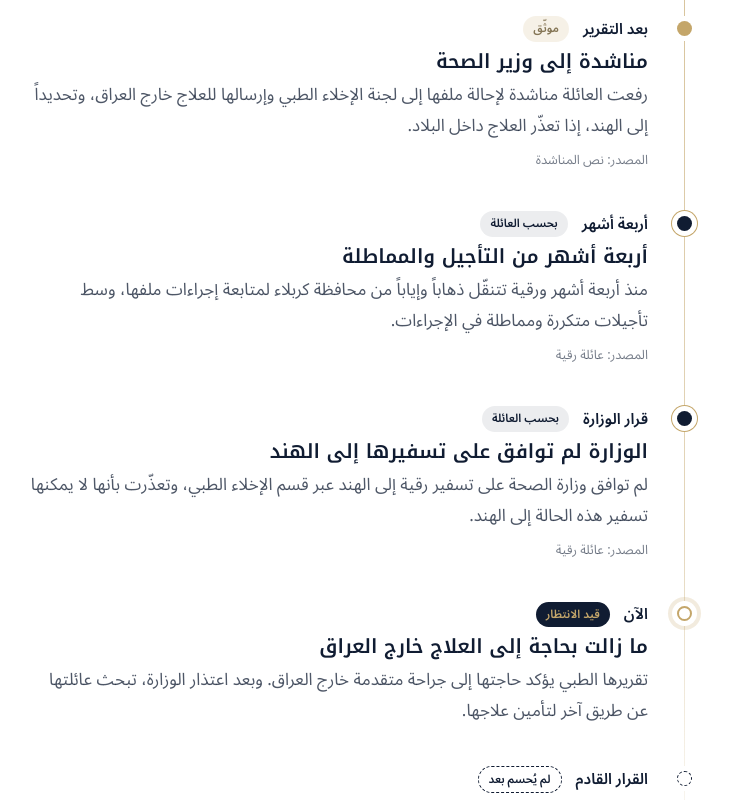
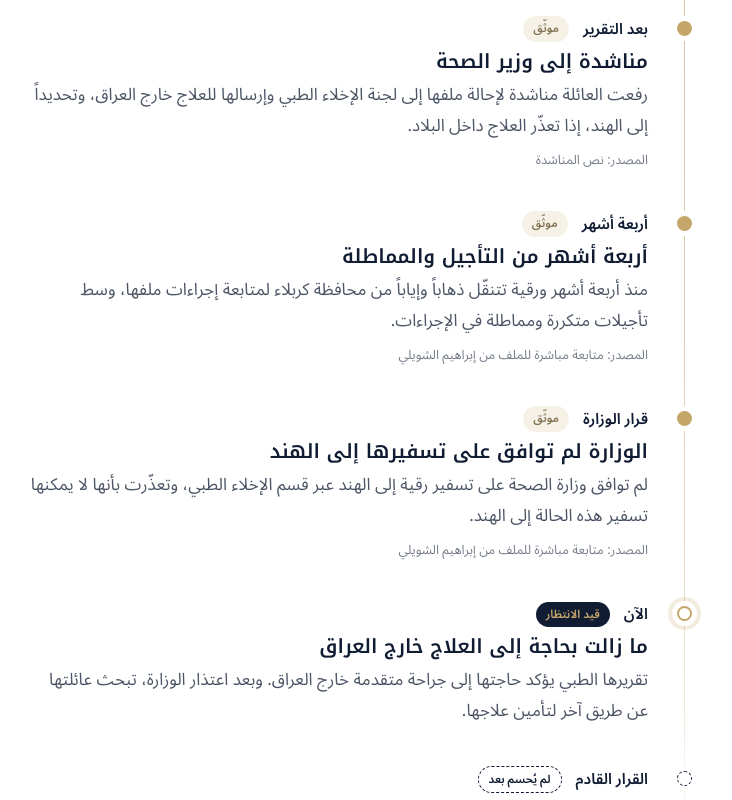
Before and after one commit to ibrahim205b-tech/roqaya, a plain HTML site: page index.html in a window 1280 px wide. Shown: the part 6167-6967 px from the top of the page, without its empty margins (538-1270 px from the left). Drawn offline with Linux system fonts and the light colour scheme.

Commit message:
Mark the ministry's decision and the four months of delays as documented
The site's advocate followed these decisions directly and vouches for them,
so the two stages move from "reported by the family" to "documented", with
the source set to his direct follow-up. Removed "according to the family"
from the update and the FAQ in all three languages.

Co-Authored-By: Claude Opus 5.5 <noreply@anthropic.com>
Claude-Session: https://claude.ai/code/session_013LWjWofw6vqk2tQPUJ4oGE

```diff
--- a/assets/js/content.js
+++ b/assets/js/content.js
@@ -136,20 +136,20 @@ window.SITE = {
       text: { ar: "رفعت العائلة مناشدة لإحالة ملفها إلى لجنة الإخلاء الطبي وإرسالها للعلاج خارج العراق، وتحديداً إلى الهند، إذا تعذّر العلاج داخل البلاد.",
               en: "The family appealed for her file to be referred to the medical evacuation committee and for her to be treated abroad — specifically in India — if treatment is not available in Iraq.", ckb: "خێزانەکەی داوایان کرد دۆسیەکەی بنێردرێت بۆ لیژنەی گواستنەوەی پزیشکی و بۆ چارەسەر بنێردرێتە دەرەوەی عێراق، بە تایبەتی هیندستان، ئەگەر چارەسەرەکەی لە ناوخۆ دابین نەکرا." },
       source: { ar: "نص المناشدة", en: "Text of the appeal", ckb: "دەقی داواکە" } },
-    { status: "family", date: "",
+    { status: "done", date: "",
       when: { ar: "أربعة أشهر", en: "Four months", ckb: "چوار مانگ" },
       title: { ar: "أربعة أشهر من التأجيل والمماطلة", en: "Four months of delays", ckb: "چوار مانگ دواخستن و دواکەوتن" },
       text: { ar: "منذ أربعة أشهر ورقية تتنقّل ذهاباً وإياباً من محافظة كربلاء لمتابعة إجراءات ملفها، وسط تأجيلات متكررة ومماطلة في الإجراءات.",
               en: "For four months, Ruqayya has been travelling back and forth from Karbala to follow up on her file, facing repeated postponements and delays in the procedures.",
               ckb: "ماوەی چوار مانگە ڕوقەیە لە پارێزگای کەربەلاوە دێت و دەچێت بۆ بەدواداچوونی ڕێکارەکانی دۆسیەکەی، لە نێو دواخستنی بەردەوام و دواکەوتنی ڕێکارەکاندا." },
-      source: { ar: "عائلة رقية", en: "Ruqayya's family", ckb: "خێزانی ڕوقەیە" } },
-    { status: "family", date: "",
+      source: { ar: "متابعة مباشرة للملف من إبراهيم الشويلي", en: "Followed up directly by Ibrahim Al-Shuwaili", ckb: "بەدواداچوونی ڕاستەوخۆی دۆسیەکە لە لایەن ئیبراهیم شوەیلی" } },
+    { status: "done", date: "",
       when: { ar: "قرار الوزارة", en: "The ministry's decision", ckb: "بڕیاری وەزارەت" },
       title: { ar: "الوزارة لم توافق على تسفيرها إلى الهند", en: "The ministry did not approve sending her to India", ckb: "وەزارەت ڕەزامەندیی نەدا بە ناردنی بۆ هیندستان" },
       text: { ar: "لم توافق وزارة الصحة على تسفير رقية إلى الهند عبر قسم الإخلاء الطبي، وتعذّرت بأنها لا يمكنها تسفير هذه الحالة إلى الهند.",
               en: "The Ministry of Health did not approve sending Ruqayya to India through the medical evacuation department, saying it could not send this case to India.",
               ckb: "وەزارەتی تەندروستی ڕەزامەندیی نەدا بە ناردنی ڕوقەیە بۆ هیندستان لە ڕێگەی بەشی گواستنەوەی پزیشکییەوە، و بیانووی ئەوەی هێنایەوە کە ناتوانێت ئەم حاڵەتە بنێرێتە هیندستان." },
-      source: { ar: "عائلة رقية", en: "Ruqayya's family", ckb: "خێزانی ڕوقەیە" } },
+      source: { ar: "متابعة مباشرة للملف من إبراهيم الشويلي", en: "Followed up directly by Ibrahim Al-Shuwaili", ckb: "بەدواداچوونی ڕاستەوخۆی دۆسیەکە لە لایەن ئیبراهیم شوەیلی" } },
     { status: "pending", date: "",
       when: { ar: "الآن", en: "Now", ckb: "ئێستا" },
       title: { ar: "ما زالت بحاجة إلى العلاج خارج العراق", en: "She still needs treatment outside Iraq", ckb: "هێشتا پێویستی بە چارەسەر هەیە لە دەرەوەی عێراق" },
@@ -172,9 +172,9 @@ window.SITE = {
       summary: { ar: "بعد أربعة أشهر من التأجيلات، تعذّرت الوزارة بأنها لا يمكنها تسفير حالتها إلى الهند عبر قسم الإخلاء الطبي.",
                  en: "After four months of delays, the ministry said it could not send her case to India through the medical evacuation department.",
                  ckb: "دوای چوار مانگ دواخستن، وەزارەت بیانووی ئەوەی هێنایەوە کە ناتوانێت حاڵەتەکەی لە ڕێگەی بەشی گواستنەوەی پزیشکییەوە بنێرێتە هیندستان." },
-      body: { ar: "بحسب عائلة رقية، لم توافق وزارة الصحة على تسفيرها إلى الهند عبر قسم الإخلاء الطبي، وتعذّرت بأنها لا يمكنها تسفير هذه الحالة إلى دولة الهند.\n\nجاء ذلك بعد أربعة أشهر من التأجيلات والمماطلة في الإجراءات، كانت رقية خلالها تتنقّل ذهاباً وإياباً من محافظة كربلاء لمتابعة ملفها، رغم مرضها.\n\nما زال تقريرها الطبي يؤكد حاجتها إلى جراحة متقدمة خارج العراق، وتبحث عائلتها اليوم عن طريق آخر لتأمين علاجها.",
-              en: "According to Ruqayya's family, the Ministry of Health did not approve sending her to India through the medical evacuation department, saying it could not send this case to India.\n\nThis came after four months of postponements and delays in the procedures, during which Ruqayya, despite her illness, travelled back and forth from Karbala to follow up on her file.\n\nHer medical report still confirms that she needs advanced surgery outside Iraq, and her family is now looking for another way to secure her treatment.",
-              ckb: "بەپێی قسەی خێزانی ڕوقەیە، وەزارەتی تەندروستی ڕەزامەندیی نەدا بە ناردنی بۆ هیندستان لە ڕێگەی بەشی گواستنەوەی پزیشکییەوە، و بیانووی ئەوەی هێنایەوە کە ناتوانێت ئەم حاڵەتە بنێرێتە وڵاتی هیندستان.\n\nئەمە دوای چوار مانگ دواخستن و دواکەوتنی ڕێکارەکان هات، کە لەو ماوەیەدا ڕوقەیە سەرەڕای نەخۆشییەکەی لە پارێزگای کەربەلاوە دەهات و دەچوو بۆ بەدواداچوونی دۆسیەکەی.\n\nڕاپۆرتە پزیشکییەکەی هێشتا جەخت دەکاتەوە کە پێویستی بە نەشتەرگەرییەکی پێشکەوتووە لە دەرەوەی عێراق، و خێزانەکەی ئێستا بە دوای ڕێگایەکی تردا دەگەڕێن بۆ دابینکردنی چارەسەرەکەی." } },
+      body: { ar: "لم توافق وزارة الصحة على تسفيرها إلى الهند عبر قسم الإخلاء الطبي، وتعذّرت بأنها لا يمكنها تسفير هذه الحالة إلى دولة الهند.\n\nجاء ذلك بعد أربعة أشهر من التأجيلات والمماطلة في الإجراءات، كانت رقية خلالها تتنقّل ذهاباً وإياباً من محافظة كربلاء لمتابعة ملفها، رغم مرضها.\n\nما زال تقريرها الطبي يؤكد حاجتها إلى جراحة متقدمة خارج العراق، وتبحث عائلتها اليوم عن طريق آخر لتأمين علاجها.",
+              en: "The Ministry of Health did not approve sending her to India through the medical evacuation department, saying it could not send this case to India.\n\nThis came after four months of postponements and delays in the procedures, during which Ruqayya, despite her illness, travelled back and forth from Karbala to follow up on her file.\n\nHer medical report still confirms that she needs advanced surgery outside Iraq, and her family is now looking for another way to secure her treatment.",
+              ckb: "وەزارەتی تەندروستی ڕەزامەندیی نەدا بە ناردنی بۆ هیندستان لە ڕێگەی بەشی گواستنەوەی پزیشکییەوە، و بیانووی ئەوەی هێنایەوە کە ناتوانێت ئەم حاڵەتە بنێرێتە وڵاتی هیندستان.\n\nئەمە دوای چوار مانگ دواخستن و دواکەوتنی ڕێکارەکان هات، کە لەو ماوەیەدا ڕوقەیە سەرەڕای نەخۆشییەکەی لە پارێزگای کەربەلاوە دەهات و دەچوو بۆ بەدواداچوونی دۆسیەکەی.\n\nڕاپۆرتە پزیشکییەکەی هێشتا جەخت دەکاتەوە کە پێویستی بە نەشتەرگەرییەکی پێشکەوتووە لە دەرەوەی عێراق، و خێزانەکەی ئێستا بە دوای ڕێگایەکی تردا دەگەڕێن بۆ دابینکردنی چارەسەرەکەی." } },
     { date: "2026-11-24", photo: "",
       title: { ar: "إطلاق النسخة الجديدة من منصة رقية", en: "The new Ruqayya platform is live", ckb: "وەشانی نوێی پلاتفۆرمی ڕوقەیە بڵاو کرایەوە" },
       summary: { ar: "صار الموقع متاحاً بالعربية والكردية والإنجليزية، مع أرشيف منظّم للوثائق الطبية ومسار زمني للرحلة العلاجية.",
@@ -255,8 +255,8 @@ window.SITE = {
       a: { ar: "ساركوما العظام، وهو ورم عظمي خبيث أصاب منطقة الحوض والعجز بالقرب من الفقرات. عاد المرض بعد الجراحة والعلاج الكيميائي، بحسب فحص PET/CT بتاريخ 9 آب 2026.",
            en: "Osteosarcoma, a malignant bone tumour in the pelvis and sacrum, close to the spine. According to a PET/CT scan dated 9 August 2026, the disease returned after surgery and chemotherapy.", ckb: "ئۆستیۆسارکۆما، کە شێرپەنجەیەکی ئێسکە و ناوچەی حەوز و عەجزی نزیک بڕبڕەکانی پشتی گرتووە. بەپێی پشکنینی PET/CT لە ٩ی ئابی ٢٠٢٦، نەخۆشییەکە دوای نەشتەرگەری و چارەسەری کیمیایی گەڕاوەتەوە." } },
     { q: { ar: "ما العلاج الذي تحتاجه؟", en: "What treatment does she need?", ckb: "پێویستی بە چ چارەسەرێکە؟" },
-      a: { ar: "بحسب تقرير مستشفى الإمام الحسن المجتبى التعليمي (21 أيلول 2026)، تحتاج إلى جراحة متقدمة خارج العراق. طلبت العائلة تسفيرها إلى الهند عبر قسم الإخلاء الطبي، لكن وزارة الصحة لم توافق على ذلك بحسب العائلة، ولم يُحدَّد بعد مستشفى ولا موعد للجراحة.",
-           en: "According to the Imam Al-Hassan Al-Mujtaba Teaching Hospital report (21 September 2026), she needs advanced surgery outside Iraq. The family asked for her to be sent to India through the medical evacuation department, but according to the family the Ministry of Health did not approve it. No hospital or surgery date has been set yet.", ckb: "بەپێی ڕاپۆرتی نەخۆشخانەی فێرکاریی ئیمام حەسەن موجتەبا (٢١ی ئەیلوولی ٢٠٢٦)، پێویستی بە نەشتەرگەرییەکی پێشکەوتووە لە دەرەوەی عێراق. خێزانەکەی داوایان کرد لە ڕێگەی بەشی گواستنەوەی پزیشکییەوە بنێردرێتە هیندستان، بەڵام بەپێی قسەی خێزانەکە وەزارەتی تەندروستی ڕەزامەندیی نەدا، و هێشتا نە نەخۆشخانە و نە کاتی نەشتەرگەرییەکە دیاری نەکراون." } },
+      a: { ar: "بحسب تقرير مستشفى الإمام الحسن المجتبى التعليمي (21 أيلول 2026)، تحتاج إلى جراحة متقدمة خارج العراق. طلبت العائلة تسفيرها إلى الهند عبر قسم الإخلاء الطبي، لكن وزارة الصحة لم توافق على ذلك، ولم يُحدَّد بعد مستشفى ولا موعد للجراحة.",
+           en: "According to the Imam Al-Hassan Al-Mujtaba Teaching Hospital report (21 September 2026), she needs advanced surgery outside Iraq. The family asked for her to be sent to India through the medical evacuation department, but the Ministry of Health did not approve it. No hospital or surgery date has been set yet.", ckb: "بەپێی ڕاپۆرتی نەخۆشخانەی فێرکاریی ئیمام حەسەن موجتەبا (٢١ی ئەیلوولی ٢٠٢٦)، پێویستی بە نەشتەرگەرییەکی پێشکەوتووە لە دەرەوەی عێراق. خێزانەکەی داوایان کرد لە ڕێگەی بەشی گواستنەوەی پزیشکییەوە بنێردرێتە هیندستان، بەڵام وەزارەتی تەندروستی ڕەزامەندیی نەدا، و هێشتا نە نەخۆشخانە و نە کاتی نەشتەرگەرییەکە دیاری نەکراون." } },
     { q: { ar: "هل يستقبل هذا الموقع الأموال؟", en: "Does this website collect money?", ckb: "ئایا ئەم ماڵپەڕە پارە وەردەگرێت؟" },
       a: { ar: "لا. لا يحتوي الموقع على بوابة دفع ولا يستلم أي مبلغ. التحويل يتم مباشرة إلى والد رقية عبر البيانات المنشورة في قسم التبرع والدعم.",
            en: "No. The site has no payment gateway and receives no money. Transfers go directly to Ruqayya's father using the details in the Donate & Support section.", ckb: "نەخێر. ماڵپەڕەکە دەروازەی پارەدانی تێدا نییە و هیچ پارەیەک وەرناگرێت. پارە ڕاستەوخۆ بۆ باوکی ڕوقەیە دەگوازرێتەوە لە ڕێگەی ئەو زانیارییانەی لە بەشی بەخشین و پشتگیریدا بڵاو کراونەتەوە." } },
```
Also changed, not shown: index.html (+1 -1 lines).
